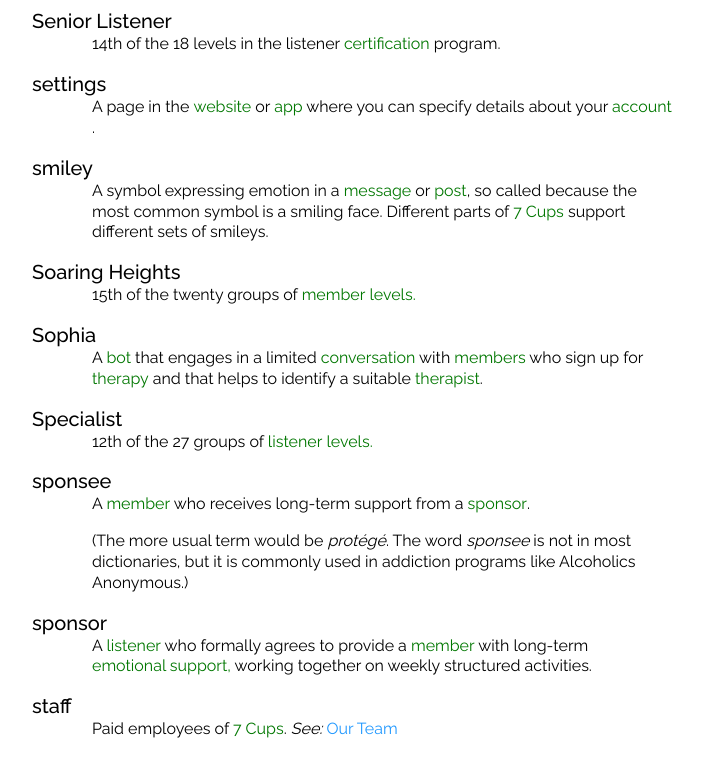
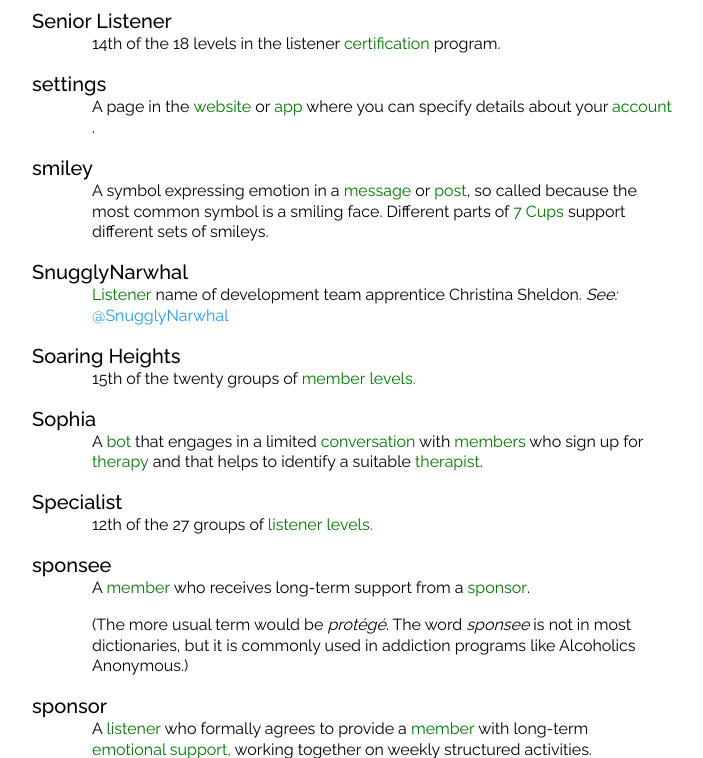
Before and after one commit to RarelyCharlie/rarelycharlie.github.io, a Jekyll site: the page built from glossary-framed.md, in a window 1280 px wide and 900 px high, scrolled down 25272 px, cut to the strip 0-758 px from the top of the window. Shown: the whole strip, without its empty margins (288-991 px from the left). Built offline with Jekyll 4.4.1, drawn with Linux system fonts in a browser that asks for light colours.

Commit message:
add SnugglyNarwhal

```diff
--- a/_includes/glossary.md
+++ b/_includes/glossary.md
@@ -838,6 +838,9 @@ A page in the ~~website~~ or ~~app~~ where you can specify details about your ~~
 # smiley
 A symbol expressing emotion in a ~~message~~ or ~~post~~, so called because the most common symbol is a smiling face. Different parts of ~~7 Cups~~ support different sets of smileys.
 
+# SnugglyNarwhal
+~~Listener~~ name of development team apprentice Christina Sheldon. *See:* [@SnugglyNarwhal](https://www.7cups.com/@SnugglyNarwhal)
+
 # Soaring Heights
 15th of the twenty groups of ~~member~~ ~~levels./level~~
 
```
